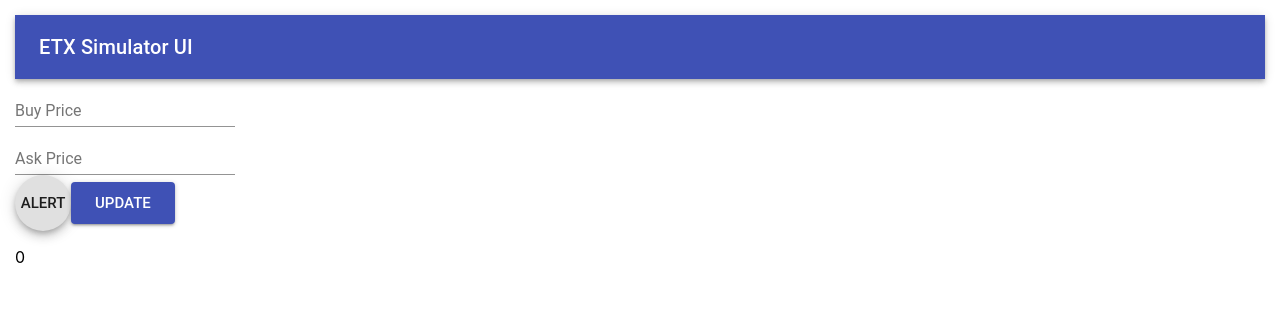
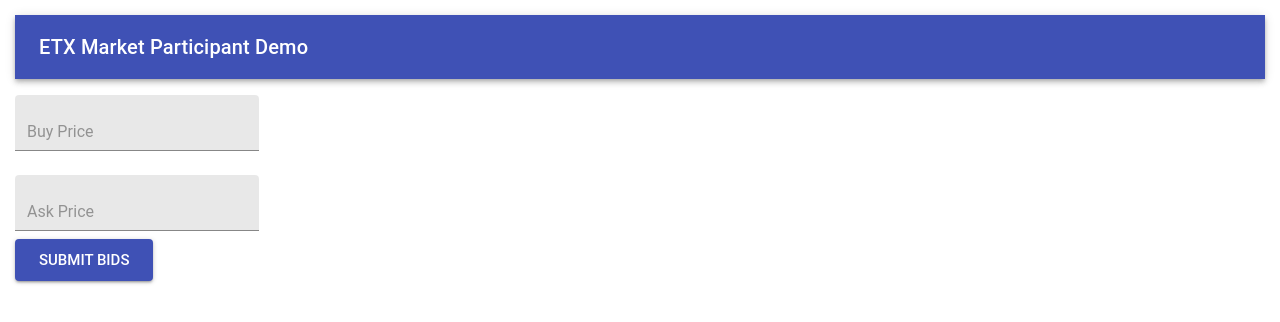
Before and after one commit to at-peter/etxwebapp, a React (Create React App) app: page / in a window 1280 px wide. Shown: the top 322 px of the page. Built offline with nearby package versions, Linux system fonts and the light colour scheme.

Commit message:
Simple form working and its styled

```diff
--- a/package.json
+++ b/package.json
@@ -4,6 +4,7 @@
   "private": true,
   "dependencies": {
     "@material-ui/core": "^3.9.3",
+    "@material-ui/styles": "^4.0.0",
     "d3": "^5.9.2",
     "plotly.js": "^1.47.4",
     "prop-types": "^15.7.2",
--- a/src/App.js
+++ b/src/App.js
@@ -2,15 +2,40 @@ import React from 'react';
 import UiContainer from './componants/UiContainer'
 import ETXDataDisplay from './componants/DataContainer';
 import SimpleAppBar from './componants/appbar'
+import { ThemeProvider } from '@material-ui/styles';
+import { createMuiTheme } from '@material-ui/core/styles';
+import green from '@material-ui/core/colors/green';
+import Form from './componants/SimpleForm';
 
-function App() {
-  return (<div>
-    <SimpleAppBar></SimpleAppBar>
-    {/* <ETXDataDisplay>
-    </ETXDataDisplay> */}
-    <UiContainer/>
-    </div>
+class App extends React.Component{
+
+  theme = createMuiTheme({
+  palette: {
+      palette: {
+        primary: green,
+        secondary: {
+          main: '#ffc333',
+        },
+      },
+  }});
+
+  onSubmit = (fields) => {
+    console.log('App got: ', fields);
+  }
+
+  render() {
+  return (
+    <ThemeProvider theme={this.theme}>
+      <div>
+        <SimpleAppBar></SimpleAppBar>
+      {/* <ETXDataDisplay>
+      </ETXDataDisplay>
+        <UiContainer/>  */}
+        <Form onSubmit={fields => this.onSubmit(fields) }></Form>
+
+      </div>
+    </ThemeProvider>
   );
 }
-
+}
 export default App;
--- a/src/componants/InputForm.jsx
+++ b/src/componants/InputForm.jsx
@@ -1,11 +1,18 @@
 import React from 'react';
 import TextField from '@material-ui/core/TextField';
+import Input from '@material-ui/core/Input';
+import Button from '@material-ui/core/Button';
 
 const MyField = (props) => (
-    <TextField
-    label={props.name}
-    value={props.text}
-    />
+    <form>
+        <TextField
+        label={props.name}
+        value={props.value}
+        variant="filled"
+        margin='normal'
+        onChange = {props.onChange}
+        />
+    </form>
 );
 
 export default MyField;
--- /dev/null
+++ b/src/componants/SimpleForm.jsx
@@ -0,0 +1,69 @@
+import React from 'react';
+import TextField from '@material-ui/core/TextField'
+import Button from '@material-ui/core/Button'
+
+export default class Form extends React.Component {
+
+    constructor(props){
+        super(props);
+        this.state = {
+            buyvalue : '',
+            askvalue : '',
+
+        };
+
+    }
+
+
+    _change = e => {
+        this.setState({
+            [e.target.name]: e.target.value
+        });
+    };
+
+    _onSubmit = e => {
+        e.preventDefault();
+        this.props.onSubmit(this.state)
+        // console.log(this.state)
+    };
+
+
+    render() {
+        return(
+            <form>
+                <label>
+                    {/* Buy Price : */}
+                    <TextField
+                    name = 'buyvalue'
+                    placeholder = 'Buy Price'
+                    value = {this.state.buyvalue}
+                    onChange = {e => this._change(e)}
+                    variant="filled"
+                    margin='normal'
+                    >
+                    </TextField>
+                </label>
+                <br/>
+                <label>
+                    {/* Ask Price:   */}
+                    <TextField
+                    name = 'askvalue'
+                    placeholder = 'Ask Price'
+                    value = {this.state.askvalue}
+                    onChange = {e => this._change(e)}
+                    variant="filled"
+                    margin='normal'
+                    >
+                    </TextField>
+                </label>
+                <br />
+                <Button
+                onClick={e => this._onSubmit(e)}
+                color = 'primary'
+                size = 'large'
+                variant = 'contained'
+                >Submit Bids</Button>
+            </form>
+        )
+    }
+}
--- a/src/componants/UiContainer.jsx
+++ b/src/componants/UiContainer.jsx
@@ -1,8 +1,6 @@
 import React from 'react';
 import MyButton from './Matbutton';
 import MyField from './InputForm';
-import Plot from 'react-plotly.js';
-
 
 export default class UiContainer extends React.Component{
 
@@ -10,70 +8,73 @@ export default class UiContainer extends React.Component{
         super(props);
         // state is set here and includes the state for all the children
         this.state = {
-            buttontoggle : 0,
             buyfield : 0,
-            askfield : 0,
-            displayValue : null
+            askfield : 0
         };
 
+        this.handleChange = this.handleChange.bind(this);
+        this.onSubmit = this.onSubmit.bind(this);
+        this.handleDisplay = this.handleDisplay.bind(this);
     }
 
-    handleSubmit() {
-        // this.setState({buttontoggle: !this.prevstate})
-        console.log('Click happened');
-        // this.setState(state => ({buyfield :state.buyfield + 1
-        // }));
-        alert(this.state.displayValue);
+
+    onSubmit = () => {
+        // Debugging tool
+        console.log(this.state);
+    };
+
+    _handleSubmit() {
+        this.setState(state => ({displayValue :this.prevstate}))
+        alert('A value was submitted: ' + this.state.buyfield);
     }
 
-    onSubmit = () => {
-        console.log(this.state);
+    handleDisplay() {
+        this.setState(state => ({buyfield : this.state.buyfield}));
+    }
 
-    };
+    handleChange(event){
+        // This is used for updating the values in the ask and buy fields
+        this.setState({value : event.target.value })
 
-
-    handleDisplay() {
-        this.setState(state => ({displayValue : this.state.buyfield}));
-
-    }
-    handleChange(event){
-        // This
-        // this.setState({buyfield : event.target.value })
-
-        this.setState({
-            [event.target.name] : event.target.value
-        });
+        // this.setState({
+        //     [event.target.name] : event.target.value
+        // });
     }
 
     render() {
         // this needs to render all three componants: submit button, ask and buy fields.
         return (
             <div>
+                {/* <Pallet> */}
                 <MyField
                     value={this.state.buyfield}
-                    onChange={this.handleChange}
-                    name="Buy Price"
+                    onChange={this.handleDisplay}
+                    name="buyfield"
                 ></MyField>
-                <br></br>
                 <MyField
                     value={this.state.askfield}
                     onChange={this.handleChange}
-                    name="Ask Price"></MyField>
+                    name="Ask Price">
+                </MyField>
                 <br></br>
-                <MyButton
+                {/* <MyButton
                     text='Alert'
                     variant='fab'
-                    onClick= {() => this.handleSubmit()}>
-                </MyButton>
+                    onClick= {() => this.handleSubmit()}
+                    type="submit"
+                    >
+                </MyButton> */}
                 <MyButton
                     variant='contained'
-                    onClick={() => this.handleDisplay()}
-                    text='Update'
+                    onClick={() => this.onSubmit()}
+                    text='Post Bids'
                     color='primary'
                 ></MyButton>
                 <p>
+                    Current buy value is:
                 {this.state.buyfield}</p>
                 <br></br>
+                {/* </Pallet> */}
             </div>
         );
         }
--- a/src/componants/appbar.jsx
+++ b/src/componants/appbar.jsx
@@ -16,10 +16,10 @@ function SimpleAppBar(props) {
 
   return (
     <div className={classes.root}>
-      <AppBar position="static" color="primary">
+      <AppBar position="static" color='primary'>
         <Toolbar>
           <Typography variant="h6" color="inherit">
-          ETX Simulator UI
+          ETX Market Participant Demo
           </Typography>
         </Toolbar>
       </AppBar>
```
Also changed, not shown: src/componants/Matbutton.jsx (+7 -2 lines), src/componants/formexample.jsx (added, +32 -0 lines), src/depricated/button.jsx (renamed from src/componants/button.jsx), 1 other file (tests, documents, lock files or other folders).
